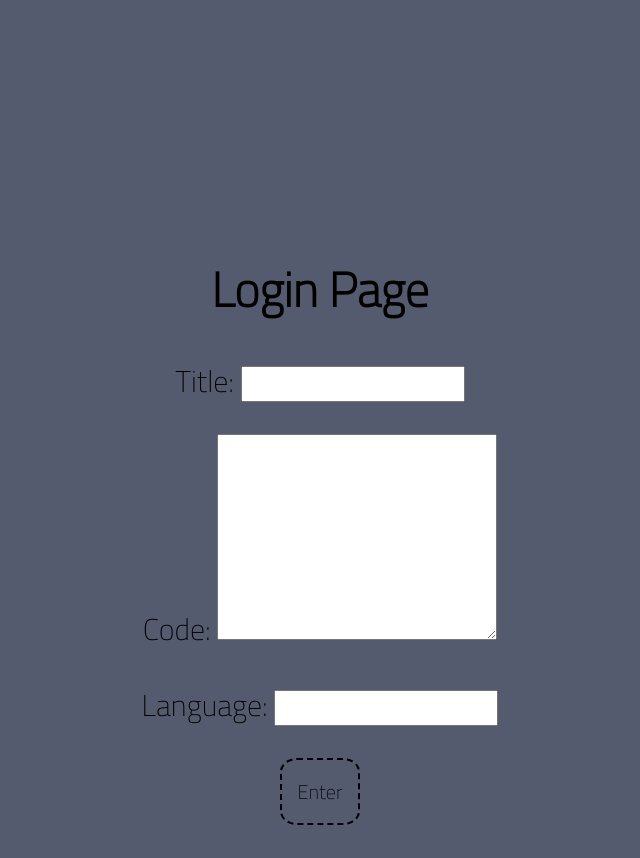
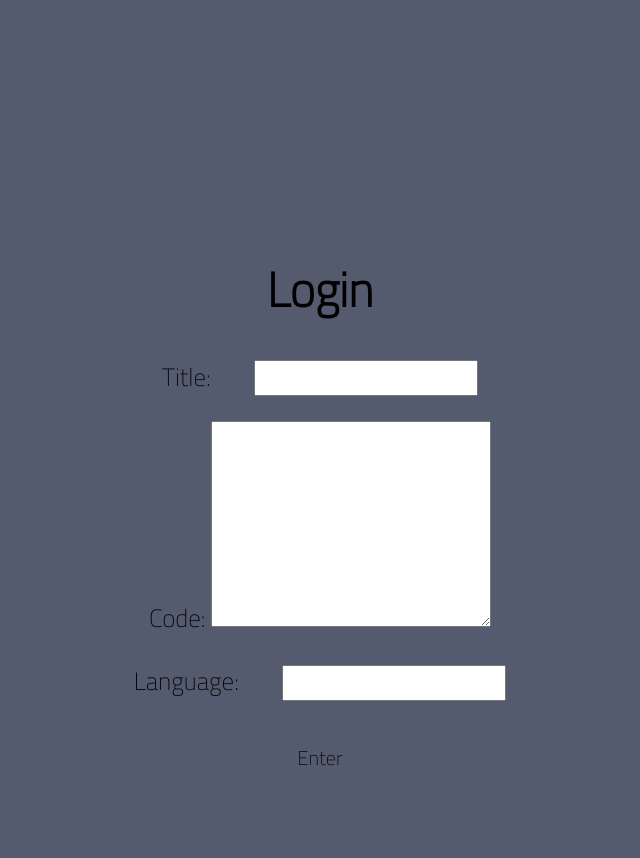
Before and after one commit to momentum-team-7/django-multiple-choice-drehan7, a Django app: template templates/registration/login.html in a window 1280 px wide. Shown: the whole page, without its empty margins (320-960 px from the left). After the commit the page ends 766 px from the top, so only its background shows below. Run offline with Django 3.2, Linux system fonts and the light colour scheme; the template is opened without the code that fills it: values that come from a table or form of the project are taken from there, others are empty; tables that the repository leaves empty hold one stand-in row (values such as "Sample post").

Commit message:
login page styled

```diff
--- a/static/base.css
+++ b/static/base.css
@@ -16,10 +16,13 @@ a {
 .login-submit-button {
   font-size: 20px;
   background-color: inherit;
-  border-style: dashed;
-  border-radius: 21%;
+  border-style: none;
   margin-bottom: 2%;
   padding: 1rem;
+}
+.login-submit-button:hover {
+  opacity: 0.7;
+  color: #f9c74f;
 }
 
 .snippet-title-container {
@@ -77,9 +80,10 @@ body {
   text-align: center;
 }
 .login-form-labels {
-  font-size: 30px;
+  font-size: 25px;
 }
 .login-form-labels input {
+  margin-left: 3%;
   height: 30px;
   font-size: 20px;
 }
--- a/templates/registration/login.html
+++ b/templates/registration/login.html
@@ -1,7 +1,7 @@
 {% extends 'base.html' %}
 {% block content %}
 <div class="login-main-container">
-    <h1 class="login-title" id="login-title">Login Page</h1>
+    <h1 class="login-title" id="login-title">Login</h1>
     <form action="" method="POST">
         {% csrf_token %}
         <div class="login-form-labels">
```
Also changed, not shown: db.sqlite3.
